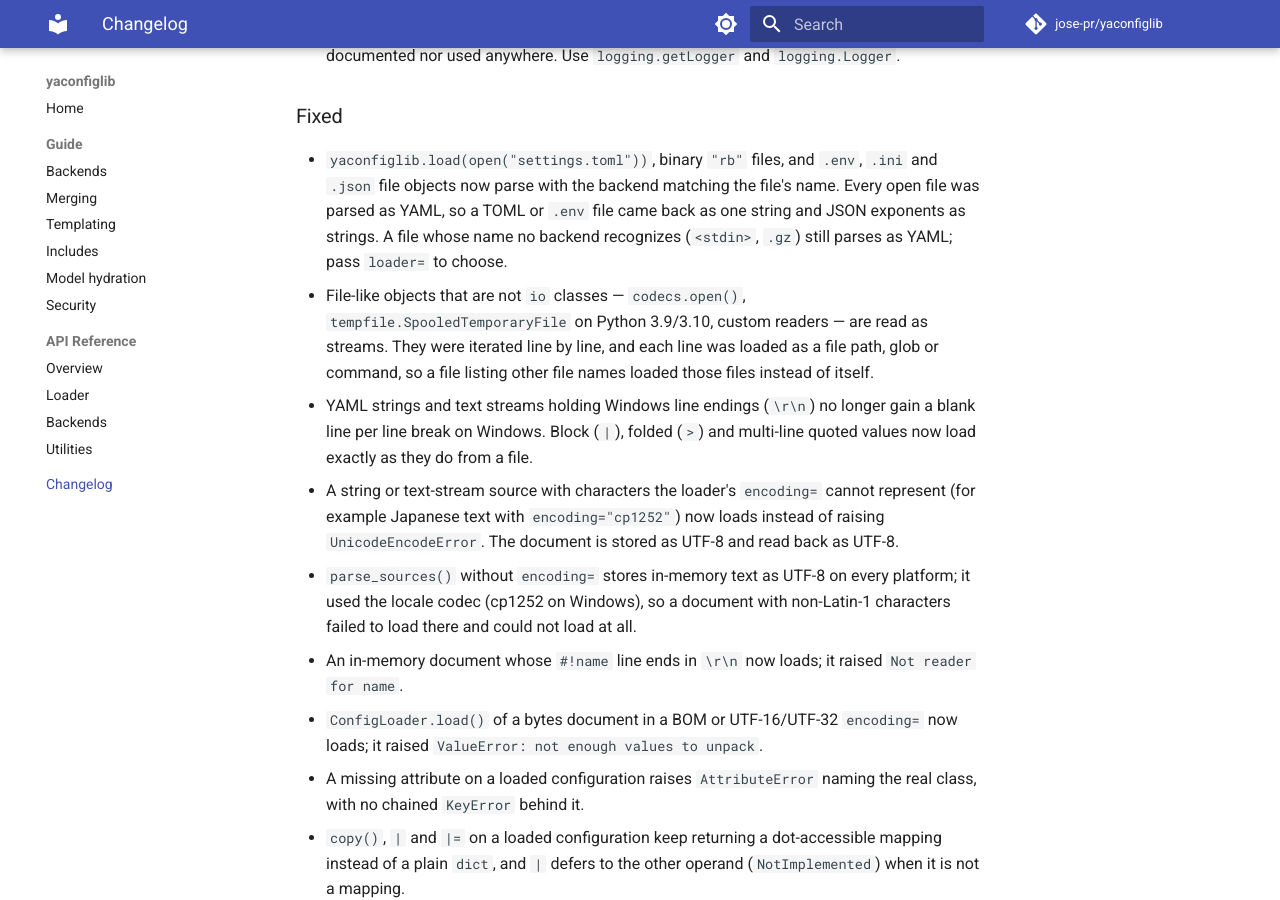
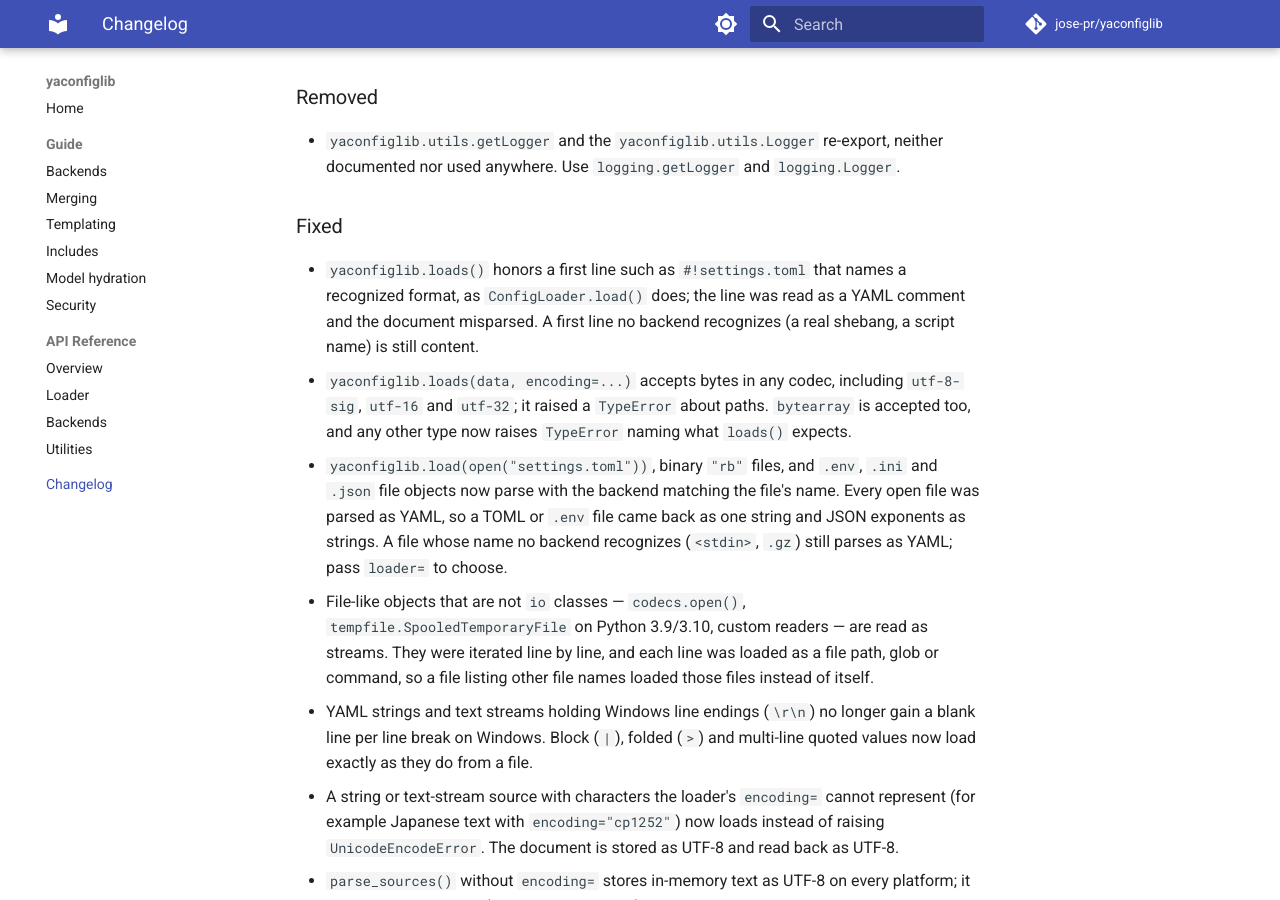
Before and after one commit to jose-pr/yaconfiglib, an MkDocs documentation site: the page built from docs/changelog.md, in a window 1280 px wide and 900 px high, scrolled down 5816 px. Built offline with MkDocs 1.6.1 and Material for MkDocs 9.7.7, drawn with Linux system fonts in a browser that asks for light colours; comment, search, counter and statistics services are not loaded; some of the changed text lies outside the part shown.

Commit message:
docs: state the loads() format default and the load() argument contract
README, the docs index, the backends guide and the API header now say that
a string is YAML unless loader= or a recognized #!name line says otherwise,
what bytes and bytearray do, and that the single-source load() refuses None
and an empty string.

```diff
--- a/CHANGELOG.md
+++ b/CHANGELOG.md
@@ -62,6 +62,10 @@
   also apply to nested `!include` targets.
 
 ### Changed
+- `yaconfiglib.load(None)` raises `TypeError` and `yaconfiglib.load("")` raises
+  `ValueError`; both returned `None`, so an unset config path loaded as an empty
+  configuration. Check the path before calling, or pass it among the sources of
+  `ConfigLoader().load(...)`, which still skips a falsy source.
 - With `merge="hash"`, an open file's key is its file stem (`settings` for
   `settings.toml`) instead of `stream-<n>`. An open `.j2` file is rendered as a template,
   like the same file loaded by path.
@@ -213,6 +217,13 @@
   documented nor used anywhere. Use `logging.getLogger` and `logging.Logger`.
 
 ### Fixed
+- `yaconfiglib.loads()` honors a first line such as `#!settings.toml` that names a
+  recognized format, as `ConfigLoader.load()` does; the line was read as a YAML comment
+  and the document misparsed. A first line no backend recognizes (a real shebang, a
+  script name) is still content.
+- `yaconfiglib.loads(data, encoding=...)` accepts bytes in any codec, including
+  `utf-8-sig`, `utf-16` and `utf-32`; it raised a `TypeError` about paths. `bytearray` is
+  accepted too, and any other type now raises `TypeError` naming what `loads()` expects.
 - `yaconfiglib.load(open("settings.toml"))`, binary `"rb"` files, and `.env`, `.ini` and
   `.json` file objects now parse with the backend matching the file's name. Every open
   file was parsed as YAML, so a TOML or `.env` file came back as one string and JSON
```
Also changed, not shown: README.md (+1 -1 lines), docs/guide/backends.md (+13 -0 lines), docs/index.md (+2 -1 lines), src/yaconfiglib/AGENTS.md (+8 -1 lines).
